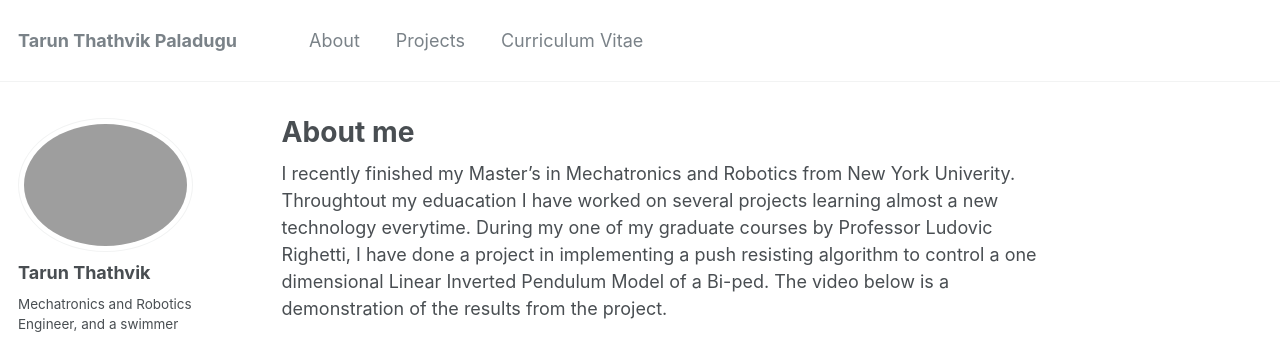
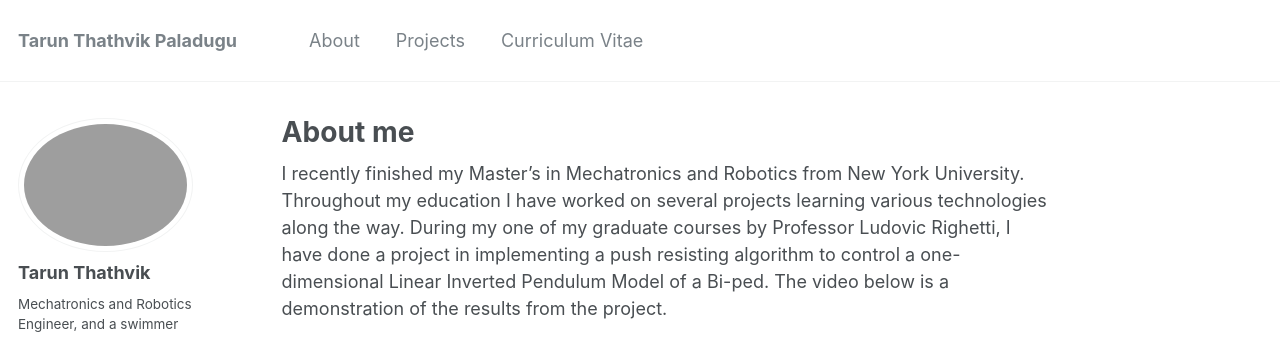
Before and after one commit to thathvik/thathvik.github.io, a Jekyll site: the page built from _pages/about.md, in a window 1280 px wide and 900 px high, cut to the strip 0-342 px from the top of the window. Built offline with Jekyll 4.4.1, drawn with Linux system fonts in a browser that asks for light colours.

Commit message:
fixed typos in about me

```diff
--- a/_pages/about.md
+++ b/_pages/about.md
@@ -8,7 +8,7 @@ redirect_from:
   - /about.html
 ---
 
-I recently finished my Master's in Mechatronics and Robotics from New York Univerity. Throughtout my eduacation I have worked on several projects learning almost a new technology everytime. During my one of my graduate courses by Professor Ludovic Righetti, I have done a project in implementing a push resisting algorithm to control a one dimensional Linear Inverted Pendulum Model of a Bi-ped. The video below is a demonstration of the results from the project.
+I recently finished my Master's in Mechatronics and Robotics from New York University. Throughout my education I have worked on several projects learning various technologies along the way. During my one of my graduate courses by Professor Ludovic Righetti, I have done a project in implementing a push resisting algorithm to control a one-dimensional Linear Inverted Pendulum Model of a Bi-ped. The video below is a demonstration of the results from the project.
 
 <iframe width="1000" height="900" src="https://www.youtube-nocookie.com/embed/J35q5poN_jc" frameborder="0" allow="accelerometer; autoplay; encrypted-media; gyroscope; picture-in-picture" allowfullscreen></iframe>
 
```
